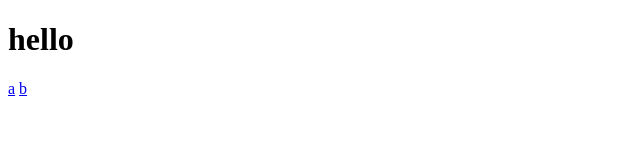
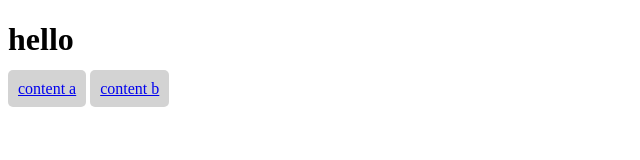
Before and after one commit to oopkalendar/testproject, a plain HTML site: page index.html in a window 1280 px wide. Shown: the whole page, without its empty margins (0-640 px from the left). Drawn offline with Linux system fonts and the light colour scheme.

Commit message:
add style

```diff
--- a/index.html
+++ b/index.html
@@ -9,9 +9,11 @@
     <h1>hello</h1>
 
     <div class="menu">
-        <a href="#a">a</a>
-        <a href="#b">b</a>
+        <a href="#a">content a</a>
+        <a href="#b">content b</a>
     </div>
+
+    <p></p>
 
     <div id="a" class="tabcontent">
         section A
--- a/style.css
+++ b/style.css
@@ -5,3 +5,13 @@
 .tabcontent:target {
     display: initial;
 }
+
+.menu a {
+    padding: 10px;
+    background: lightgray;
+    border-radius: 5px;
+}
+
+.menu a:hover{
+    background: #ddd;
+}
```
